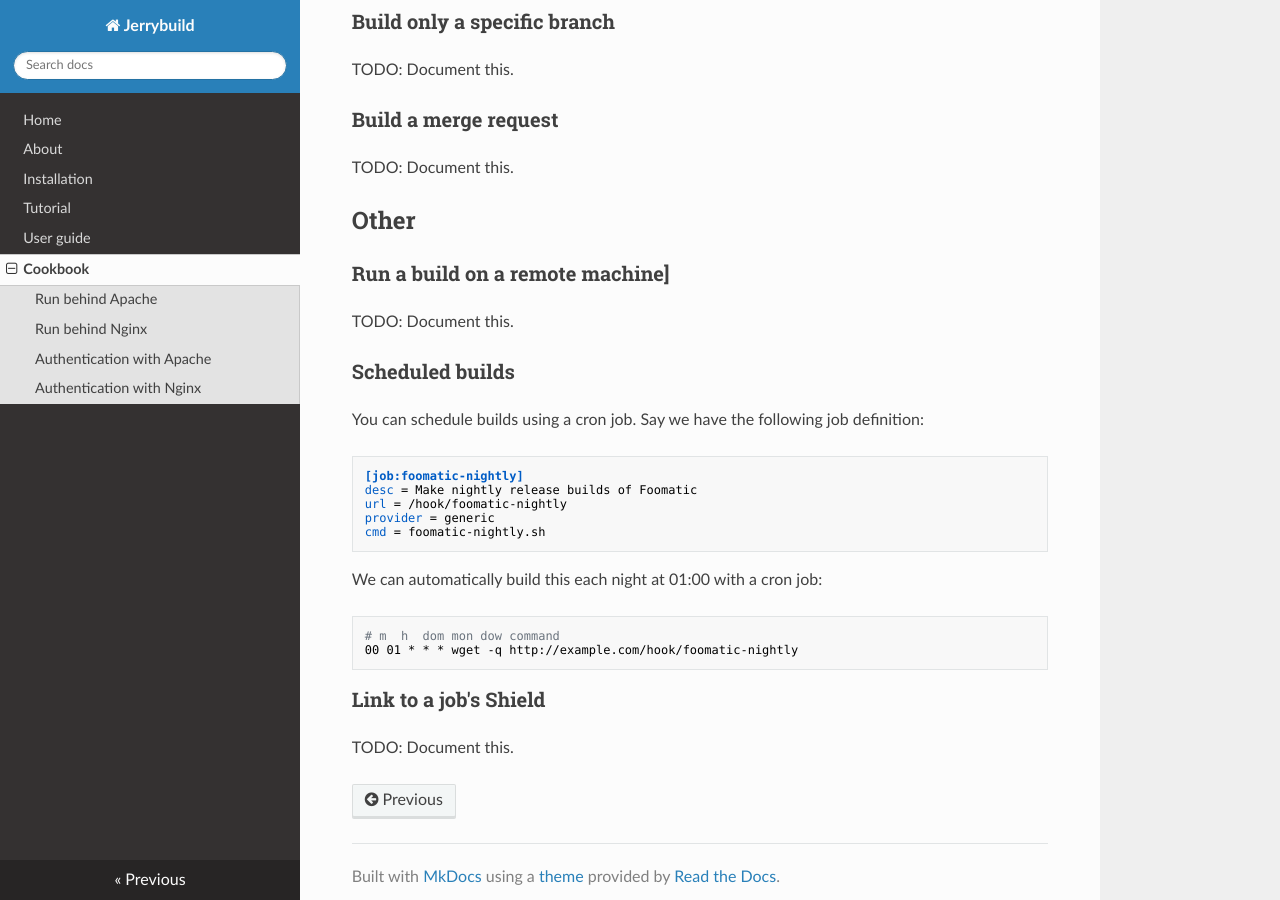
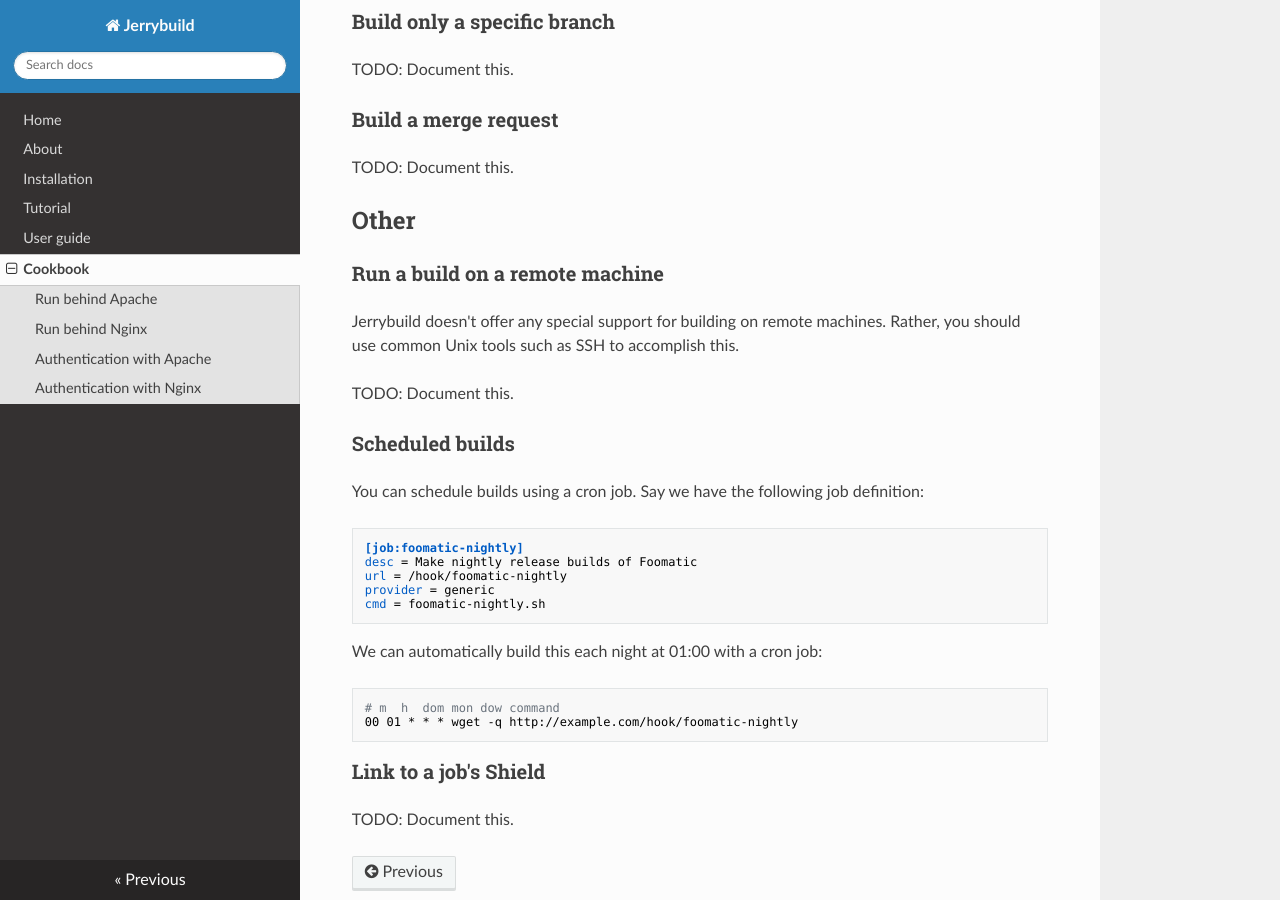
Before and after one commit to fboender/jerrybuild, an MkDocs documentation site: the page built from docs/cookbook.md, in a window 1280 px wide and 900 px high, scrolled down 1932 px. Built offline with MkDocs 1.6.1, drawn with Linux system fonts in a browser that asks for light colours; nearby versions of some CDN libraries; old or Windows-style settings are respelled for this version of MkDocs.

Commit message:
Cookbook: Intro to 'Remote building' section added.

```diff
--- a/docs/cookbook.md
+++ b/docs/cookbook.md
@@ -104,7 +104,10 @@ TODO: Document this.
 
 ## Other
 
-### Run a build on a remote machine]
+### Run a build on a remote machine
+
+Jerrybuild doesn't offer any special support for building on remote machines.
+Rather, you should use common Unix tools such as SSH to accomplish this.
 
 TODO: Document this.
 
```
